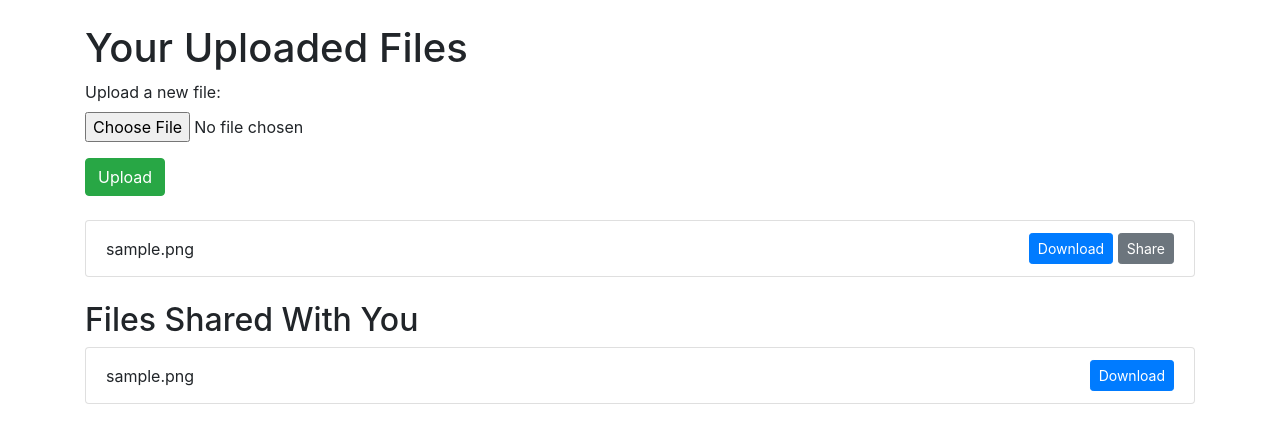
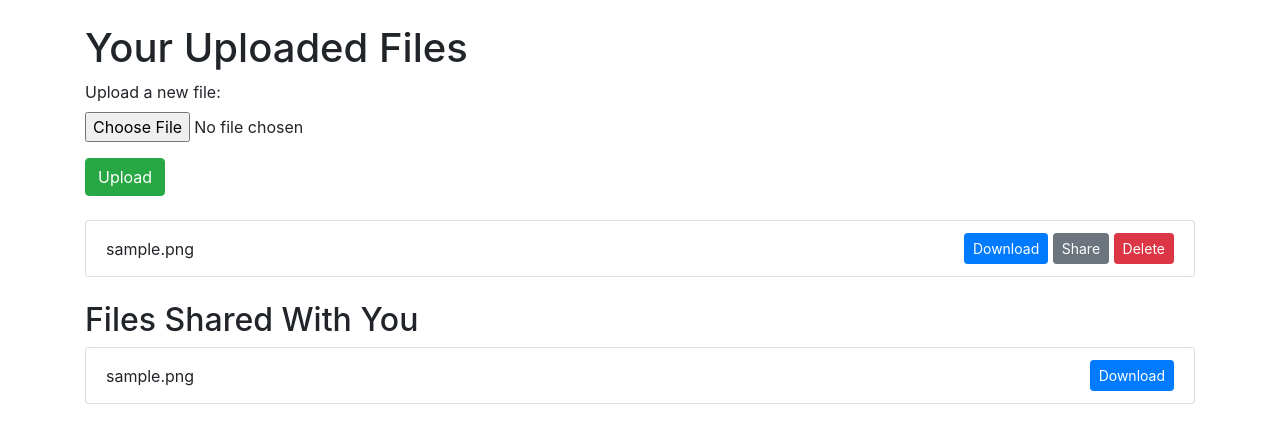
Before and after one commit to jackhax/secure-file-management, a Flask app: page / in a window 1280 px wide. Shown: the part 56-499 px from the top of the page. Run offline with Flask 3, Linux system fonts and the light colour scheme; a user stored in the database is signed in; tables that the repository leaves empty hold one stand-in row (values such as "Sample post"); some libraries are stand-ins or nearby versions.

Commit message:
Delete feature #15

```diff
--- a/app/routes.py
+++ b/app/routes.py
@@ -193,3 +193,25 @@ def share_file(file_id):
         return redirect(url_for('main.index'))
 
     return render_template('share.html', file=file)
+
+
+@main.route('/delete/<int:file_id>', methods=['POST'])
+@login_required
+def delete_file(file_id):
+    file = File.query.get_or_404(file_id)
+    # Only the owner can delete
+    if file.user_id != current_user.id:
+        flash('You do not have permission to delete this file')
+        return redirect(url_for('main.index'))
+    # Delete file from filesystem
+    file_path = os.path.join(
+        current_app.config['UPLOAD_FOLDER'], file.filename)
+    if os.path.exists(file_path):
+        os.remove(file_path)
+    # Delete related shares and tokens
+    FileShare.query.filter_by(file_id=file.id).delete()
+    DownloadToken.query.filter_by(file_id=file.id).delete()
+    db.session.delete(file)
+    db.session.commit()
+    flash('File deleted successfully')
+    return redirect(url_for('main.index'))
--- a/app/templates/index.html
+++ b/app/templates/index.html
@@ -16,6 +16,9 @@
         <div>
             <a class="btn btn-primary btn-sm" href="{{ url_for('main.generate_download_link', file_id=file.id) }}">Download</a>
             <a class="btn btn-secondary btn-sm" href="{{ url_for('main.share_file', file_id=file.id) }}">Share</a>
+            <form method="POST" action="{{ url_for('main.delete_file', file_id=file.id) }}" style="display:inline;">
+                <button type="submit" class="btn btn-danger btn-sm" onclick="return confirm('Are you sure you want to delete this file?');">Delete</button>
+            </form>
         </div>
     </li>
     {% endfor %}
```
